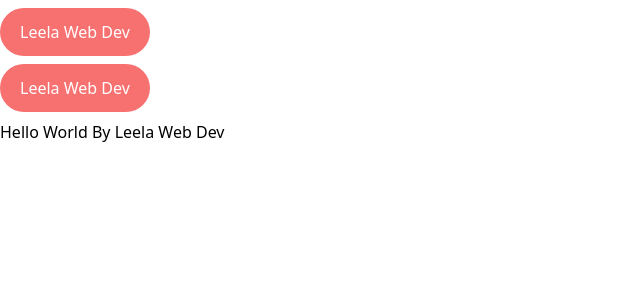
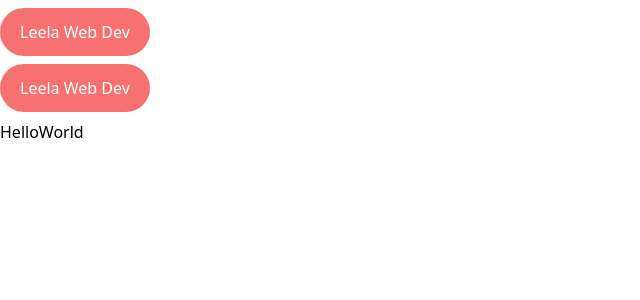
Before and after one commit to shivrajpro/react-by-lwd, a React (Create React App) app: page / in a window 1280 px wide. Shown: the top 300 px of the page, without its empty margins (0-640 px from the left). Built offline with nearby package versions, Linux system fonts and the light colour scheme.

Commit message:
add function and class components

```diff
--- a/src/App.js
+++ b/src/App.js
@@ -7,8 +7,7 @@ function App() {
         <div className='container mx-auto'>
             <Button />
             <Button />
-
-            <HelloWorld />
+            <HelloWorld/>
         </div>
     );
 }
--- a/src/components/HelloWorld/HelloWorld.js
+++ b/src/components/HelloWorld/HelloWorld.js
@@ -1,12 +1,10 @@
-import { Component } from 'react';
+import { Component } from "react";
 
 class HelloWorld extends Component {
     render() {
         return (
-            <div>
-                <div>Hello World By Leela Web Dev</div>
-            </div>
-        );
+            <div>HelloWorld</div>
+        )
     }
 }
 
```
Also changed, not shown: 1 other file (tests, documents, lock files or other folders).
